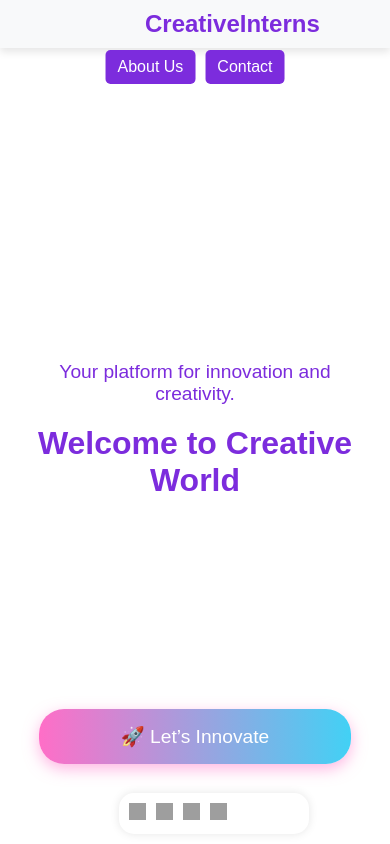
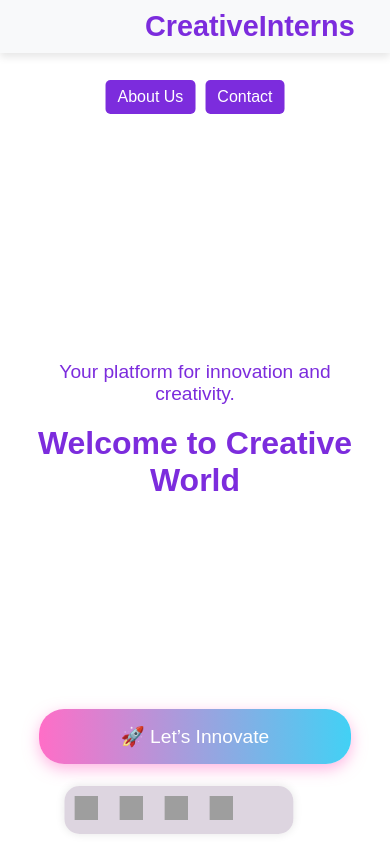
Before and after one commit to KshitijBhavsar07/CREATIVEINTERNS, a plain HTML site: page index.html in a window 390 px wide. Drawn offline with Linux system fonts and the light colour scheme; grey boxes are pictures that could not be loaded.

Commit message:
index.html

```diff
--- a/index.html
+++ b/index.html
@@ -136,21 +136,10 @@
                 right: 5px;
                 top: auto;
                 bottom: 50%;
-
-                transform: translateY(50%);
-                display: flex;
-                flex-direction: column;
-                gap: 10px;
-                padding: 8px;
             }
 
-            .social-sidebar a img {
-                width: 18px;
-                /* Smaller icons for mobile */
-                height: 18px;
-            }
+
         }
-
 
         @keyframes blinkCursor {
             50% {
@@ -183,7 +172,7 @@
             .hero {
                 height: auto;
                 padding: 50px 20px;
-                background: white;
+
                 /* Fallback background color */
             }
 
@@ -301,22 +290,22 @@
     .social-sidebar {
     position: fixed;
     bottom: 10px; /* Stick at the bottom */
-    left: 50%;
+    left: 40%;
     transform: translateX(-40%); /* Center it horizontally */
 
     display: flex;
     flex-direction: row;
-
+    background: rgba(218, 209, 221, 0.9);
     padding: 10px;
     border-radius: 15px;
     box-shadow: 0px 0px 10px rgba(0, 0, 0, 0.1);
-    gap: 10px;
+    gap: 10%;
 }
 
 
     .social-sidebar a img {
-        width: 17px;
-        height: 17px;
+        width: 24px;
+        height: 24px;
     }
 
     /* Hide footer on mobile */
@@ -326,7 +315,7 @@
 }
 @media screen and (max-width: 768px) {
     .logo {
-        font-size: 1.5rem;
+        font-size: 1.8rem;
         max-width: 100px; /* Adjusted for responsiveness */
     }
 
@@ -341,7 +330,7 @@
         display: flex;
         gap: 10px;
         flex-direction: row;
-        margin-top: 30px;
+        margin-top: 60px;
     }
 
     header nav a {
```
